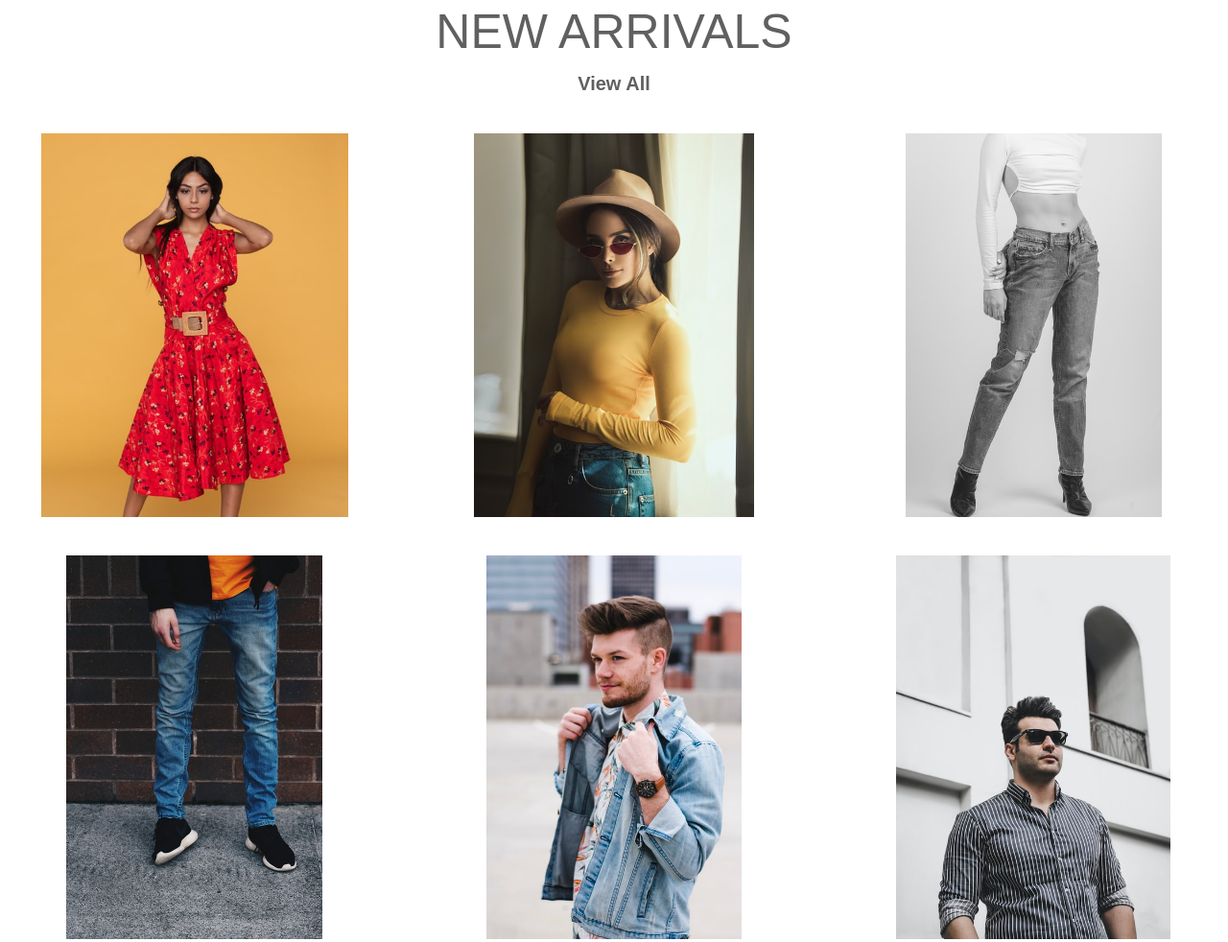
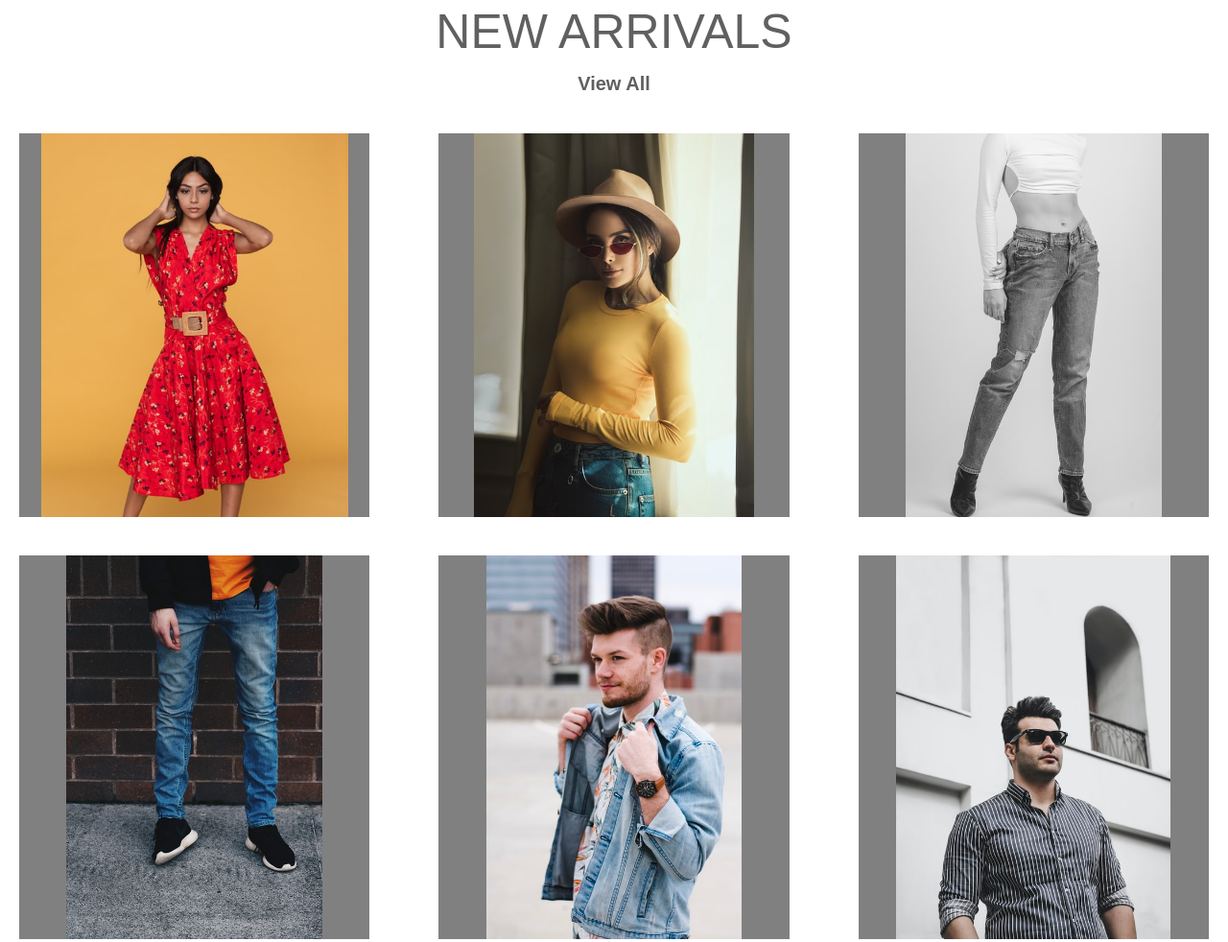
Before and after one commit to ecommercewebsite2020/website, a plain HTML site: page index.html in a window 1280 px wide. Shown: the part 2436-3418 px from the top of the page at 96% size. Drawn offline with nearby package versions, Linux system fonts and the light colour scheme.

Commit message:
Update style.css

```diff
--- a/style.css
+++ b/style.css
@@ -277,7 +277,7 @@ header{
     position: relative;
     display: inline-flex;
     justify-content: center;
-    background-color: var(--gray-color);
+    background-color: grey;
     overflow: hidden;
     margin: 20px 20px 20px 20px;
 }
```
